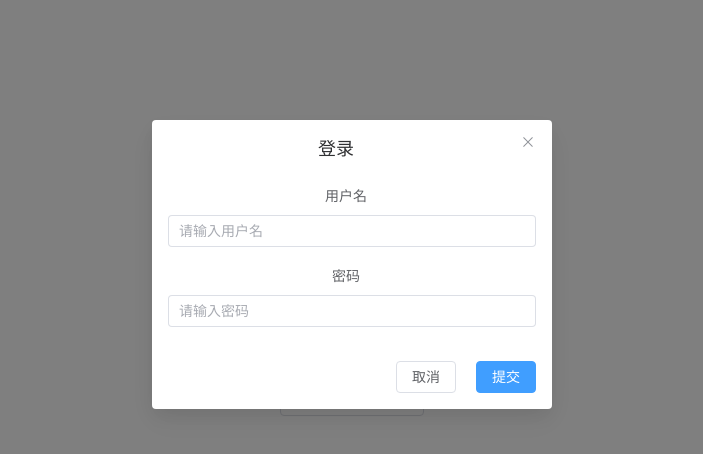
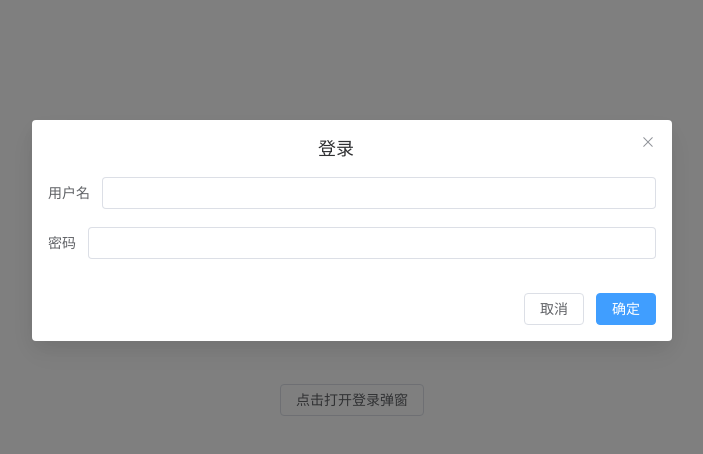
Before and after one commit to tianshiyang/business-ui-lib, a Vue app: page / in a window 1280 px wide. Both pictures are taken after a click on the button "点击打开登录弹窗". Shown: the top 454 px of the page, without its empty margins (288-991 px from the left). Built offline with nearby package versions, Linux system fonts and the light colour scheme.

Commit message:
feat: 重构dialog组件及类型定义

```diff
--- a/package.json
+++ b/package.json
@@ -5,11 +5,11 @@
   "type": "module",
   "main": "./dist/business-ui-lib.es.js",
   "module": "./dist/business-ui-lib.es.js",
-  "types": "./dist/index.d.ts",
+  "types": "./dist/src/index.d.ts",
   "exports": {
     ".": {
       "import": "./dist/business-ui-lib.es.js",
-      "types": "./dist/index.d.ts"
+      "types": "./dist/src/index.d.ts"
     }
   },
   "scripts": {
--- a/packages/finishDialog/components/finishDialog.vue
+++ b/packages/finishDialog/components/finishDialog.vue
@@ -1,100 +1,60 @@
-<script setup lang="ts">
-import type { DialogType } from '../types'
-import { ref } from 'vue'
-
-defineOptions({
-  name: 'FinishLoginDialog',
-})
-
-withDefaults(defineProps<{
-  type: DialogType
-}>(), {
-  type: 'login',
-})
-
-const model = defineModel<boolean>({ default: false })
-
-const emit = defineEmits<{
-  (e: 'close'): void
-  (e: 'submit', payload: { username: string; password: string }): void
-}>()
-
-const username = ref('')
-const password = ref('')
-const loading = ref(false)
-
-const handleSubmit = async () => {
-  if (loading.value) return
-  loading.value = true
-  try {
-    emit('submit', {
-      username: username.value.trim(),
-      password: password.value,
-    })
-  } finally {
-    loading.value = false
-  }
-}
-
-const handleClose = () => {
-  emit('close')
-  model.value = false
-}
-</script>
-
 <template>
-  <el-dialog
-    v-model="model"
-    title="登录"
-    :show-close="true"
-    :close-on-click-modal="false"
-    width="400px"
-    @close="handleClose"
-  >
-    <div class="login-dialog__body">
-      <el-form label-position="top">
-        <el-form-item label="用户名">
-          <el-input
-            v-model="username"
-            autocomplete="username"
-            placeholder="请输入用户名"
-          />
-        </el-form-item>
-        <el-form-item label="密码">
-          <el-input
-            v-model="password"
-            type="password"
-            show-password
-            autocomplete="current-password"
-            placeholder="请输入密码"
-          />
-        </el-form-item>
-      </el-form>
-    </div>
-
+  <el-dialog v-model="modelValue" title="登录">
+    <el-form>
+      <el-form-item label="用户名">
+        <el-input v-model="formData.username" />
+      </el-form-item>
+      <el-form-item label="密码">
+        <el-input v-model="formData.password" type="password" />
+      </el-form-item>
+    </el-form>
     <template #footer>
-      <div class="login-dialog__footer">
-        <el-button @click="handleClose">取消</el-button>
-        <el-button
-          type="primary"
-          :loading="loading"
-          @click="handleSubmit"
-        >
-          提交
-        </el-button>
-      </div>
+      <span class="dialog-footer">
+        <el-button @click="handleCancel">取消</el-button>
+        <el-button type="primary" @click="handleSubmit">确定</el-button>
+      </span>
     </template>
   </el-dialog>
 </template>
 
-<style scoped lang="scss">
-.login-dialog__body {
-  padding-top: 8px;
+<script setup lang="ts">
+import { reactive, type PropType } from "vue";
+import type { FinishDialogSubmitPayload, FinishDialogType } from "../types/index"
+
+defineOptions({
+  name: 'FinishDialog',
+})
+
+const emit = defineEmits<{
+  (e: "submit", payload: FinishDialogSubmitPayload): void,
+  (e: "cancel"): void
+}>()
+
+const props = defineProps({
+  type: {
+    type: String as PropType<FinishDialogType>,
+    default: 'login'
+  }
+})
+const modelValue = defineModel()
+
+const formData = reactive<FinishDialogSubmitPayload>({
+  username: '',
+  password: ''
+})
+
+const handleSubmit = () => {
+  modelValue.value = false
+  emit("submit", {
+    username: formData.username,
+    password: formData.password
+  })
 }
 
-.login-dialog__footer {
-  display: flex;
-  justify-content: flex-end;
-  gap: 8px;
+const handleCancel = () => {
+  modelValue.value = false
+  emit("cancel")
 }
-</style>
+</script>
+
+<style lang="scss" scoped></style>
--- a/src/index.ts
+++ b/packages/index.ts
@@ -1,11 +1,12 @@
 import type { App } from 'vue'
 
 // 暂时导出现有示例组件，后续可以在这里持续新增业务组件
-import HelloWorld from './components/HelloWorld.vue'
+import FinishDialog from './finishDialog/components/finishDialog.vue'
+export type { FinishDialogSubmitPayload,FinishDialogType } from '../packages/finishDialog/types'
 
-export { HelloWorld }
+export { FinishDialog }
 
-const components = [HelloWorld]
+const components = [FinishDialog]
 
 export default {
   install(app: App) {
@@ -15,5 +16,5 @@ export default {
         app.component(name, component)
       }
     })
-  },
+  }
 }
--- a/src/App.vue
+++ b/src/App.vue
@@ -1,7 +1,5 @@
 <script setup lang="ts">
 import { ref } from 'vue'
-import FinishDialog from '~/finishDialog/components/finishDialog.vue'
-
 const visible = ref(false)
 
 const handleSubmit = (payload: { username: string; password: string }) => {
--- a/src/main.ts
+++ b/src/main.ts
@@ -3,5 +3,6 @@ import './style.css'
 import App from './App.vue'
 import ElementPlus from 'element-plus'
 import 'element-plus/dist/index.css'
+import BusinessComponents from '~/index'
 
-createApp(App).use(ElementPlus).mount('#app')
+createApp(App).use(ElementPlus).use(BusinessComponents).mount('#app')
--- a/tsconfig.app.json
+++ b/tsconfig.app.json
@@ -10,9 +10,13 @@
     },
 
     /* 输出类型声明到 dist，给组件库使用方导入 */
+    // "noEmit": false,
+    // "composite": true,
     "declaration": true,
     "emitDeclarationOnly": true,
     "declarationDir": "./dist",
+    // "declarationMap": true,
+    // "stripInternal": true,
 
     /* Linting */
     "strict": true,
```
Also changed, not shown: packages/finishDialog/types/index.ts (+9 -1 lines).
